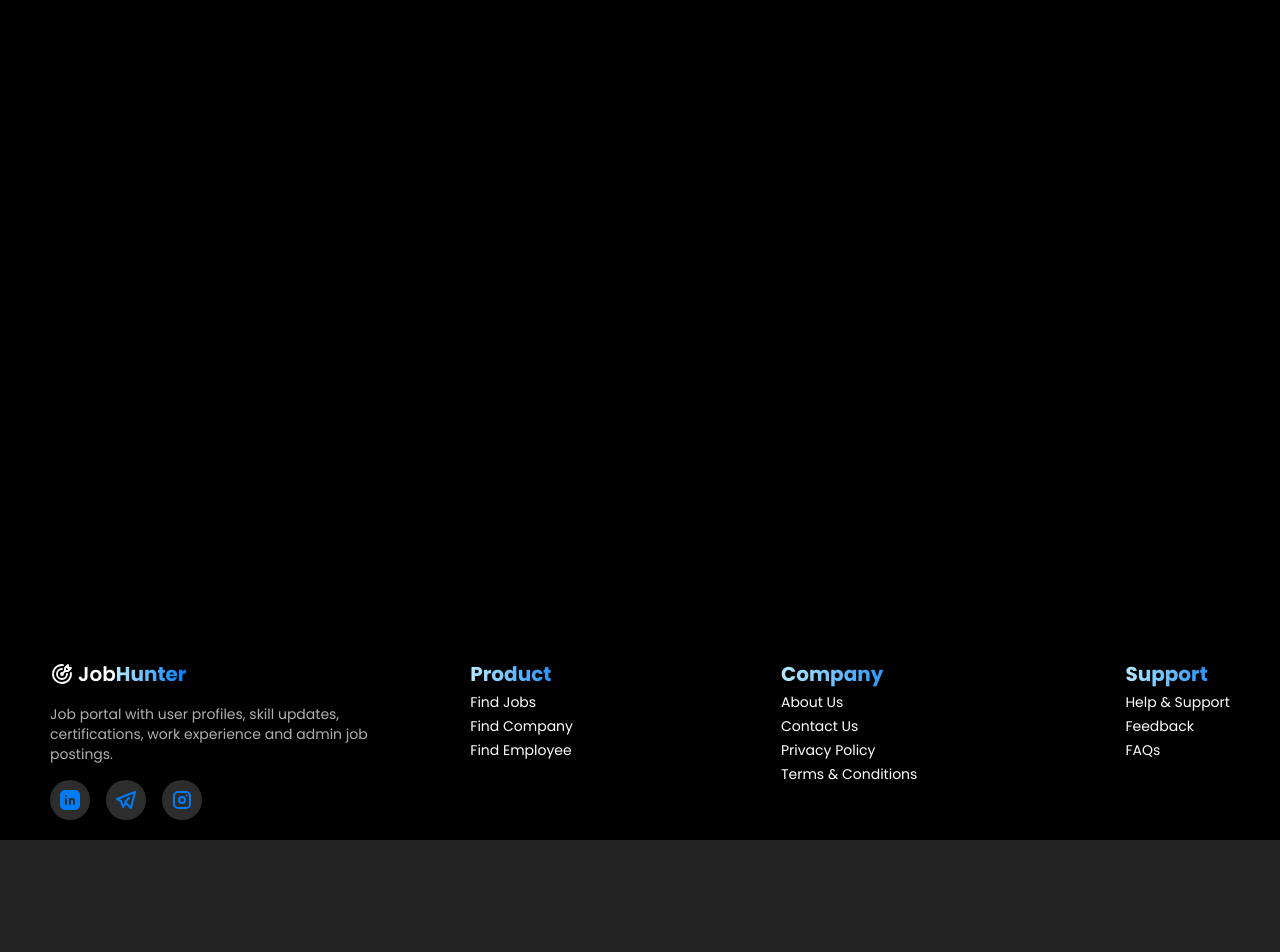
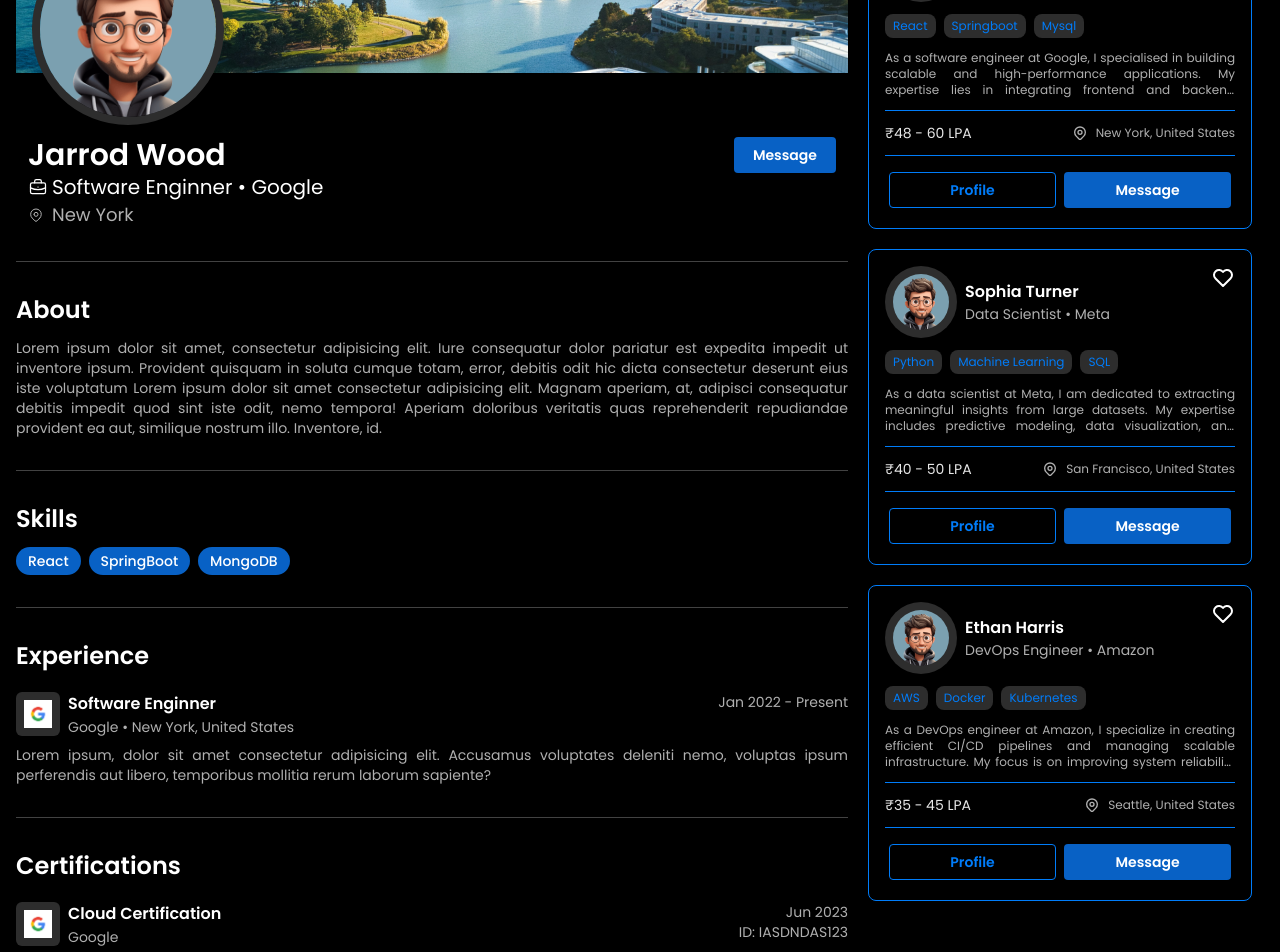
Before and after one commit to Shushant-Priyadarshi/JobPortal-Springboot, a React (Vite) app in the folder client_job_portal/: page /talent-profile in a window 1280 px wide. Shown: the part 300-1252 px from the top of the page. Before the commit the page ends 1140 px from the top, so only its background shows below. Built offline with nearby package versions, Linux system fonts and the light colour scheme.

Commit message:
completed profile page

```diff
--- a/client_job_portal/public/assets/data/FindTalentData.tsx
+++ b/client_job_portal/public/assets/data/FindTalentData.tsx
@@ -53,6 +53,7 @@
     ],
   },
 ];
+
 export const dummyTalentData = [
   {
     name: "Jarrod Wood",
--- a/client_job_portal/src/Pages/TalentProfilePage.tsx
+++ b/client_job_portal/src/Pages/TalentProfilePage.tsx
@@ -1,23 +1,30 @@
 import { Button, Divider } from "@mantine/core";
 import { IconArrowLeft } from "@tabler/icons-react";
 import { Link } from "react-router-dom";
+import Profile from "../components/TalentProfilePage/Profile";
+import { dummyTalentData } from "../../public/assets/data/FindTalentData";
+import RecommendedTalents from "../components/TalentProfilePage/RecommendedTalents";
 
 const TalentProfilePage = () => {
   return (
     <div className=" min-h-[100vh] text-white p-4">
       <Divider size="xs" />
       <Link to="/find-talents" className="my-4 inline-block ">
-        <div>
+        <div className="bg-mine-shaft-950 rounded-md">
           <Button
             leftSection={<IconArrowLeft size={20} />}
-            color="azure-radiance.7"
-            variant="outline"
+            color="azure-radiance.8"
           >
             Back
           </Button>
         </div>
       </Link>
-      <Divider size="xs" />
+
+
+      <div className="flex gap-5">
+        <Profile  />
+        <RecommendedTalents/>
+      </div>
     </div>
   );
 };
--- a/client_job_portal/src/components/FindTalents/TalentCard.tsx
+++ b/client_job_portal/src/components/FindTalents/TalentCard.tsx
@@ -59,8 +59,8 @@
             </Button>
           </div>
         </Link>
-        <div>
-          <Button color="azure-radiance.7"  variant="light" fullWidth>
+        <div className="">
+          <Button color="azure-radiance.8"   fullWidth>
             Message
           </Button>
         </div>
--- /dev/null
+++ b/client_job_portal/src/components/TalentProfilePage/CertificateCard.tsx
@@ -0,0 +1,29 @@
+const CertificateCard = () => {
+  return (
+    <div>
+      <div className="flex justify-between">
+        <div className="flex gap-2 items-center">
+          <div className="p-2 bg-mine-shaft-950 rounded-md">
+            <img
+              src={`/assets/icon/google.png`}
+              className="h-7"
+              alt={"google"}
+            />
+          </div>
+          <div>
+            <div className="font-semibold">Cloud Certification</div>
+            <div className="text-sm text-mine-shaft-300">
+              Google
+            </div>
+          </div>
+        </div>
+        <div className="flex flex-col items-end" >
+            <div className="text-sm text-mine-shaft-300" >Jun 2023</div>
+            <div className="text-sm text-mine-shaft-300">ID: IASDNDAS123</div>
+        </div>
+      </div>
+    </div>
+  );
+};
+
+export default CertificateCard;
--- /dev/null
+++ b/client_job_portal/src/components/TalentProfilePage/ExperienceCard.tsx
@@ -0,0 +1,31 @@
+const ExperienceCard = () => {
+  return (
+    <div className="flex flex-col gap-2">
+      <div className="flex justify-between">
+        <div className="flex gap-2 items-center">
+          <div className="p-2 bg-mine-shaft-950 rounded-md">
+            <img
+              src={`/assets/icon/google.png`}
+              className="h-7"
+              alt={"google"}
+            />
+          </div>
+          <div>
+            <div className="font-semibold">Software Enginner</div>
+            <div className="text-sm text-mine-shaft-300">
+              Google &#x2022; New York, United States
+            </div>
+          </div>
+        </div>
+        <div className="text-sm text-mine-shaft-300">Jan 2022 - Present</div>
+      </div>
+      <div className="text-sm text-mine-shaft-300 text-justify">
+        Lorem ipsum, dolor sit amet consectetur adipisicing elit. Accusamus
+        voluptates deleniti nemo, voluptas ipsum perferendis aut libero,
+        temporibus mollitia rerum laborum sapiente?
+      </div>
+    </div>
+  );
+};
+
+export default ExperienceCard;
--- a/client_job_portal/src/components/TalentProfilePage/Profile.tsx
+++ b/client_job_portal/src/components/TalentProfilePage/Profile.tsx
@@ -1,8 +1,76 @@
-const Profile = () => {
-  return <div>
+import { Button, Divider } from "@mantine/core";
+import { IconBriefcase, IconMapPin } from "@tabler/icons-react";
+import ExperienceCard from "./ExperienceCard";
+import CertificateCard from "./CertificateCard";
+
+const Profile = (props:any) => {
+  return (
+    <div className="w-2/3">
+      <div className="relative">
+        <img
+          className="rounded-t-2xl"
+          alt="bannerIMG"
+          src="/assets/profile/banner.jpg"
+        />
+        <img
+          className="rounded-full w-48 h-48 -bottom-1/4      absolute left-4 border-8 border-mine-shaft-950"
+          alt="bannerIMG"
+          src="/assets/avatar-img.png"
+        />
+      </div>
+      <div className="px-3 mt-16">
+        <div className="text-3xl font-semibold flex justify-between">
+          Jarrod Wood <Button color="azure-radiance.8">Message</Button>
+        </div>
+        <div className="text-xl flex gap-1  items-center">
+          <IconBriefcase className="h-5 w-5" stroke={1.5} />
+          Software Enginner &bull; Google
+        </div>
+        <div className="flex  items-center text-mine-shaft-300 text-lg gap-2">
+          <IconMapPin className="h-4 w-4" stroke={1.5} />
+          New York
+        </div>
+      </div>
+
+      <Divider my="xl" />
+      <div className="">
+        <div className="text-2xl font-semibold mb-3">About</div>
+        <div className="text-sm text-mine-shaft-300 text-justify">
+          Lorem ipsum dolor sit amet, consectetur adipisicing elit. Iure
+          consequatur dolor pariatur est expedita impedit ut inventore ipsum.
+          Provident quisquam in soluta cumque totam, error, debitis odit hic
+          dicta consectetur deserunt eius iste voluptatum Lorem ipsum dolor sit
+          amet consectetur adipisicing elit. Magnam aperiam, at, adipisci
+          consequatur debitis impedit quod sint iste odit, nemo tempora! Aperiam
+          doloribus veritatis quas reprehenderit repudiandae provident ea aut,
+          similique nostrum illo. Inventore, id.
+        </div>
+      </div>
+
+      <Divider my="xl" />
+      <div className="">
+        <div className="text-2xl font-semibold mb-3">Skills</div>
+        <div className="flex flex-wrap gap-2">
+          <div className="bg-azure-radiance-800 text-sm font-medium text-white rounded-full px-3 py-1">React</div>
+          <div className="bg-azure-radiance-800 text-sm font-medium text-white rounded-full px-3 py-1">SpringBoot</div>
+          <div className="bg-azure-radiance-800 text-sm font-medium text-white rounded-full px-3 py-1">MongoDB</div>
+        </div>
+      </div>
+
+      <Divider my="xl" />
+      <div className="">
+        <div className="text-2xl font-semibold mb-5">Experience</div>
+        <ExperienceCard/>
+        </div>
 
 
-  </div>;
+        <Divider my="xl" />
+      <div className="">
+        <div className="text-2xl font-semibold mb-5">Certifications</div>
+        <CertificateCard/>
+        </div>
+    </div>
+  );
 };
 
 export default Profile;
--- /dev/null
+++ b/client_job_portal/src/components/TalentProfilePage/RecommendedTalents.tsx
@@ -0,0 +1,13 @@
+import { dummyTalentData } from "../../../public/assets/data/FindTalentData";
+import TalentCard from "../FindTalents/TalentCard";
+
+const RecommendedTalents = () => {
+  return <div>
+    <div className="text-xl font-semibold mb-5">Recommended Talents</div>
+    <div className="flex flex-col flex-wrap gap-5 ">
+        {dummyTalentData.map((talent,index)=>index<3 && <TalentCard key={index} {...talent}/>)}
+    </div>
+  </div>;
+};
+
+export default RecommendedTalents;
```
Also changed, not shown: client_job_portal/public/assets/profile/banner.jpg (added).
